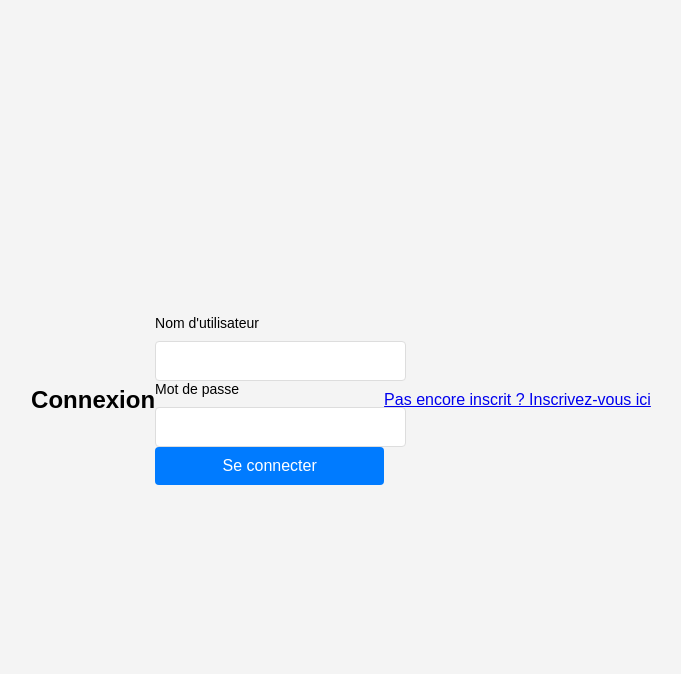
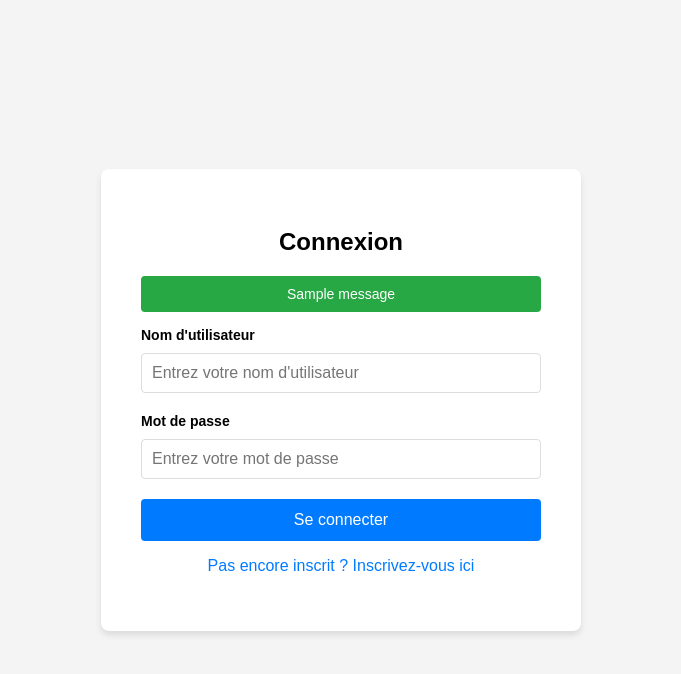
Before and after one commit to AntonIUT/SAE-6.-D-veloppement-d-un-outil-d-cisionnel, a Flask app: page /login in a window 1280 px wide. Shown: the top 674 px of the page, without its empty margins (299-980 px from the left). Run offline with Flask 3, Linux system fonts and the light colour scheme; one stand-in notice (Sample message) is shown.

Commit message:
updateanton

```diff
--- a/Script/site/app.py
+++ b/Script/site/app.py
@@ -34,7 +34,7 @@ def register():
             return redirect(url_for("register"))
 
         # Hachage du mot de passe
-        hashed_password = generate_password_hash(password, method='sha256')
+        hashed_password = generate_password_hash(password, method='pbkdf2:sha256')
 
         # Ajouter l'utilisateur à notre "base de données"
         users_db[username] = hashed_password
@@ -67,6 +67,8 @@ def login():
 @app.route("/welcome")
 def welcome():
     return "Bienvenue sur votre espace personnel !"
-
+@app.route("/")
+def home():
+    return redirect(url_for("login"))
 if __name__ == "__main__":
     app.run(debug=True)
--- a/Script/site/static/styles.css
+++ b/Script/site/static/styles.css
@@ -1,4 +1,4 @@
-/* styles.css */
+/* Styles de base */
 body {
     font-family: Arial, sans-serif;
     background-color: #f4f4f4;
@@ -9,6 +9,7 @@ body {
     margin: 0;
 }
 
+/* Conteneur principal */
 .login-container {
     background-color: #fff;
     padding: 40px;
@@ -19,11 +20,13 @@ body {
     text-align: center;
 }
 
+/* Titre */
 h2 {
     font-size: 24px;
     margin-bottom: 20px;
 }
 
+/* Champs de formulaire */
 .form-group {
     margin-bottom: 20px;
     text-align: left;
@@ -32,29 +35,66 @@ h2 {
 label {
     display: block;
     font-size: 14px;
+    font-weight: bold;
     margin-bottom: 5px;
 }
 
-input[type="text"], input[type="password"] {
+/* Champs de texte */
+.input-field {
     width: 100%;
     padding: 10px;
     font-size: 16px;
     border: 1px solid #ddd;
     border-radius: 4px;
     margin-top: 5px;
+    box-sizing: border-box;
 }
 
-button {
+/* Bouton de connexion / inscription */
+.btn-submit {
     width: 100%;
-    padding: 10px;
+    padding: 12px;
     font-size: 16px;
     background-color: #007bff;
     color: white;
     border: none;
     border-radius: 4px;
     cursor: pointer;
+    transition: 0.3s;
 }
 
-button:hover {
+.btn-submit:hover {
     background-color: #0056b3;
 }
+
+/* Messages Flash */
+.flash-messages {
+    margin-bottom: 15px;
+}
+
+.alert {
+    padding: 10px;
+    border-radius: 4px;
+    font-size: 14px;
+    text-align: center;
+}
+
+.alert-danger {
+    background-color: #ff4d4d;
+    color: white;
+}
+
+.alert-success {
+    background-color: #28a745;
+    color: white;
+}
+
+/* Lien de bas de page */
+p a {
+    color: #007bff;
+    text-decoration: none;
+}
+
+p a:hover {
+    text-decoration: underline;
+}
--- a/Script/site/templates/login.html
+++ b/Script/site/templates/login.html
@@ -3,26 +3,42 @@
 <head>
     <meta charset="UTF-8">
     <meta name="viewport" content="width=device-width, initial-scale=1.0">
-    <title>Page de Connexion</title>
+    <title>Connexion</title>
     <link rel="stylesheet" href="{{ url_for('static', filename='styles.css') }}">
 </head>
 
 <body>
+    <div class="login-container">
         <h2>Connexion</h2>
+
+        <!-- Messages Flash -->
+        {% with messages = get_flashed_messages(with_categories=true) %}
+            {% if messages %}
+                <div class="flash-messages">
+                    {% for category, message in messages %}
+                        <div class="alert alert-{{ category }}">{{ message }}</div>
+                    {% endfor %}
+                </div>
+            {% endif %}
+        {% endwith %}
 
         <form method="POST">
             {{ form.hidden_tag() }}
-        <div>
+
+            <div class="form-group">
                 <label for="username">Nom d'utilisateur</label>
-            {{ form.username }}
+                {{ form.username(class="input-field", placeholder="Entrez votre nom d'utilisateur") }}
             </div>
-        <div>
+
+            <div class="form-group">
                 <label for="password">Mot de passe</label>
-            {{ form.password }}
+                {{ form.password(class="input-field", placeholder="Entrez votre mot de passe") }}
             </div>
-        <button type="submit">Se connecter</button>
+
+            <button type="submit" class="btn-submit">Se connecter</button>
         </form>
 
         <p><a href="{{ url_for('register') }}">Pas encore inscrit ? Inscrivez-vous ici</a></p>
+    </div>
 </body>
 </html>
```
Also changed, not shown: Script/site/templates/register.html (+22 -5 lines). Lines whose indentation alone changed are shown as unchanged.
